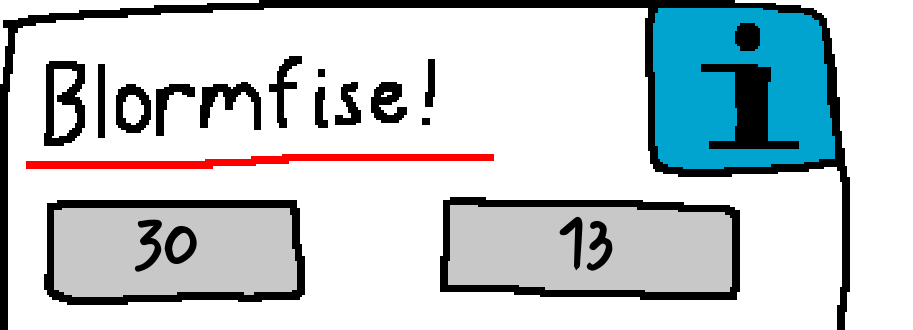
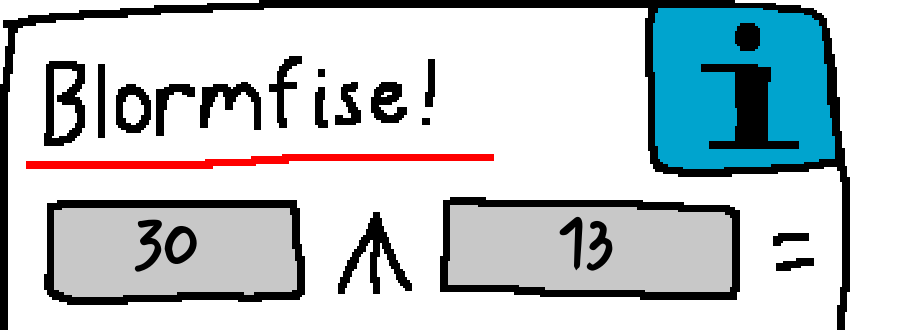
Before and after one commit to subtyree/blormfission, a plain HTML site: page index.html in a window 1280 px wide. Shown: the top 330 px of the page, without its empty margins (0-913 px from the left). Drawn offline with Linux system fonts and the light colour scheme.

Commit message:
Add missing ⩚ and =

```diff
--- a/blormfission.css
+++ b/blormfission.css
@@ -87,6 +87,14 @@ img {
   top: calc((81 / 193) * 100%);
 }
 
+#blormfission-⩚ {
+  width: calc((29 / 332) * 100%);
+  height: calc((32 / 193) * 100%);
+  position: absolute;
+  left: calc((132 / 332) * 100%);
+  top: calc((83 / 193) * 100%);
+}
+
 #blormfission-y-bg {
   width: calc((117 / 332) * 100%);
   height: calc((40 / 193) * 100%);
@@ -125,6 +133,14 @@ img {
   z-index: 1;
 }
 
+#blormfission-equals-sign {
+  width: calc((16 / 332) * 100%);
+  height: calc((15 / 193) * 100%);
+  position: absolute;
+  left: calc((302 / 332) * 100%);
+  top: calc((91 / 193) * 100%);
+}
+
 #blormfission-popup-button {
   width: calc((78 / 332) * 100%);
   height: calc((69 / 193) * 100%);
--- a/index.html
+++ b/index.html
@@ -13,8 +13,10 @@
 			<img id="blormfission-text" src="ui/Text.png" draggable='false'>
 			<img id="blormfission-x-bg" src="ui/X textbox.png" draggable='false'>
 			<input type='text' pattern='\d*' value='30' class='blormfission-number' id='blormfission-x'>
+			<img id="blormfission-⩚" src="ui/Blormfission operator.png" draggable='false'>
 			<img id="blormfission-y-bg" src="ui/Y textbox.png" draggable='false'>
 			<input type='text' pattern='\d*' value='13' class='blormfission-number' id='blormfission-y'>
+			<img id="blormfission-equals-sign" src="ui/Equals sign.png" draggable='false'>
 			<img id="blormfission-r-bg" src="ui/Result textbox.png" draggable='false'>
 			<span id='blormfission-r' class='blormfission-number'>703/43</span>
 			<img id='blormfission-popup-button' src="ui/Popup button.png" draggable='false'>
```
